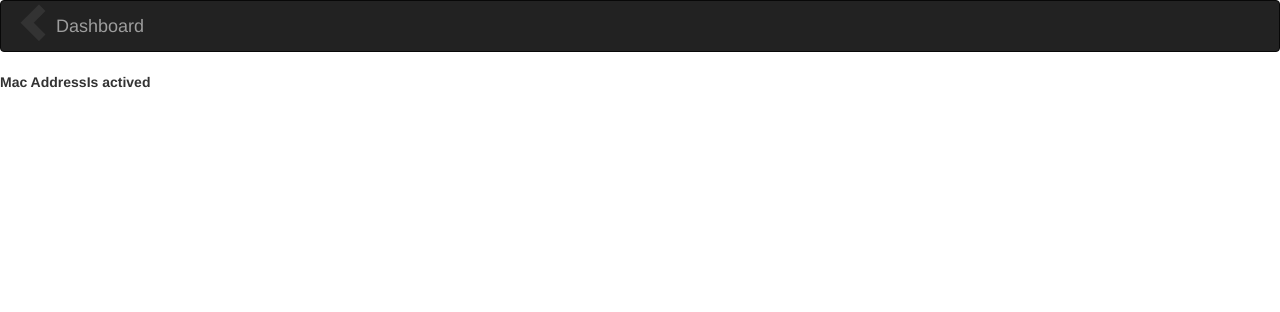
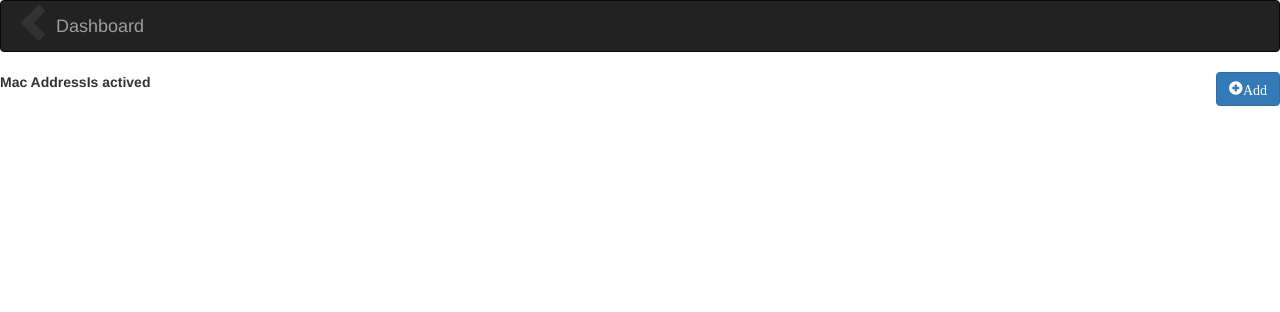
Before and after one commit to allanding2007/ubi, a Flask app: page /assets/devices/ in a window 1280 px wide. Shown: the top 312 px of the page. Run offline with Flask 2, Linux system fonts and the light colour scheme; the visitor is signed in with stand-in values (Sample User, id 1); lists and menus that the app fills with data are empty; some libraries are stand-ins or nearby versions.

Commit message:
add device

```diff
--- a/forms/form.py
+++ b/forms/form.py
@@ -17,7 +17,7 @@ class LoginForm(FlaskForm):
     name = StringField("Your Name?", validators=[DataRequired()])
     password = PasswordField("Your Password?", validators=[DataRequired()])
     remember_me = BooleanField("Keep Logged In")
-    submit = SubmitField("Submit")
+    submit = SubmitField("Login")
 
 
 class DeviceForm(FlaskForm):
--- a/models/model.py
+++ b/models/model.py
@@ -4,6 +4,7 @@
 """
 from flask_sqlalchemy import SQLAlchemy
 from flask_login import UserMixin
+from werkzeug.security import generate_password_hash, check_password_hash
 
 db = SQLAlchemy()
 UBI_TABLE_PREFIX = "ubiwifi_"
@@ -24,10 +25,19 @@ class User(UserMixin, db.Model):
     def __repr__(self):
         return "<User {0}>".format(self.user_name)
 
-    def verify_password(self, pwd):
-        if self.pass_word == pwd:
+    def verify_password(self, password):
+        #return check_password_hash(self.pass_word, password)
+        if self.pass_word == password:
             return True
         return False
+
+    @property
+    def password(self):
+        raise AttributeError("password is not a readable attribute.")
+
+    @password.setter
+    def password(self, password):
+        self.pass_word = generate_password_hash(password)
 
 
 class Device(db.Model):
--- a/templates/assets/devices.html
+++ b/templates/assets/devices.html
@@ -22,7 +22,14 @@
 {% endblock %}
 {% block content %}
 <div>
-    <table id="id_table" data-search="true">
+    <div id="id_add">
+        <a href="{{ url_for('add_device') }}" style="float:right">
+            <button type="button" class="btn btn-primary">
+                <span class="glyphicon glyphicon-plus-sign">Add</span>
+            </button>
+        </a>
+    </div>
+    <table id="id_table" data-search="false">
         <thead>
         <tr>
             <th data-field="mac_address">Mac Address</th>
--- a/view.py
+++ b/view.py
@@ -132,7 +132,27 @@ def edit_device(id):
             db.session.commit()
             print "updating device: {0}".format(device.mac_address)
         except Exception as e:
-            print "Error: {0}".format(e)
+            print "Edit device error: {0}".format(e)
+        return redirect(url_for("devices"))
+    return render_template(template_location['edit_device'], form=form)
+
+
+@app.route("/assets/device/add/", methods=["GET", "POST"])
+def add_device():
+    form = DeviceForm()
+    if form.validate_on_submit():
+        device = Device(user_id=current_user.id)
+        device.mac_address = form.mac_address.data
+        device.manufacturer = form.manufacturer.data
+        device.is_activated = form.is_activated.data
+        device.join_date = form.join_date.data
+        device.description = form.description.data
+        try:
+            db.session.add(device)
+            db.session.commit()
+        except Exception as e:
+            print "Add device error: {0}".format(e)
+        return redirect(url_for("devices"))
     return render_template(template_location['edit_device'], form=form)
 
 
```
